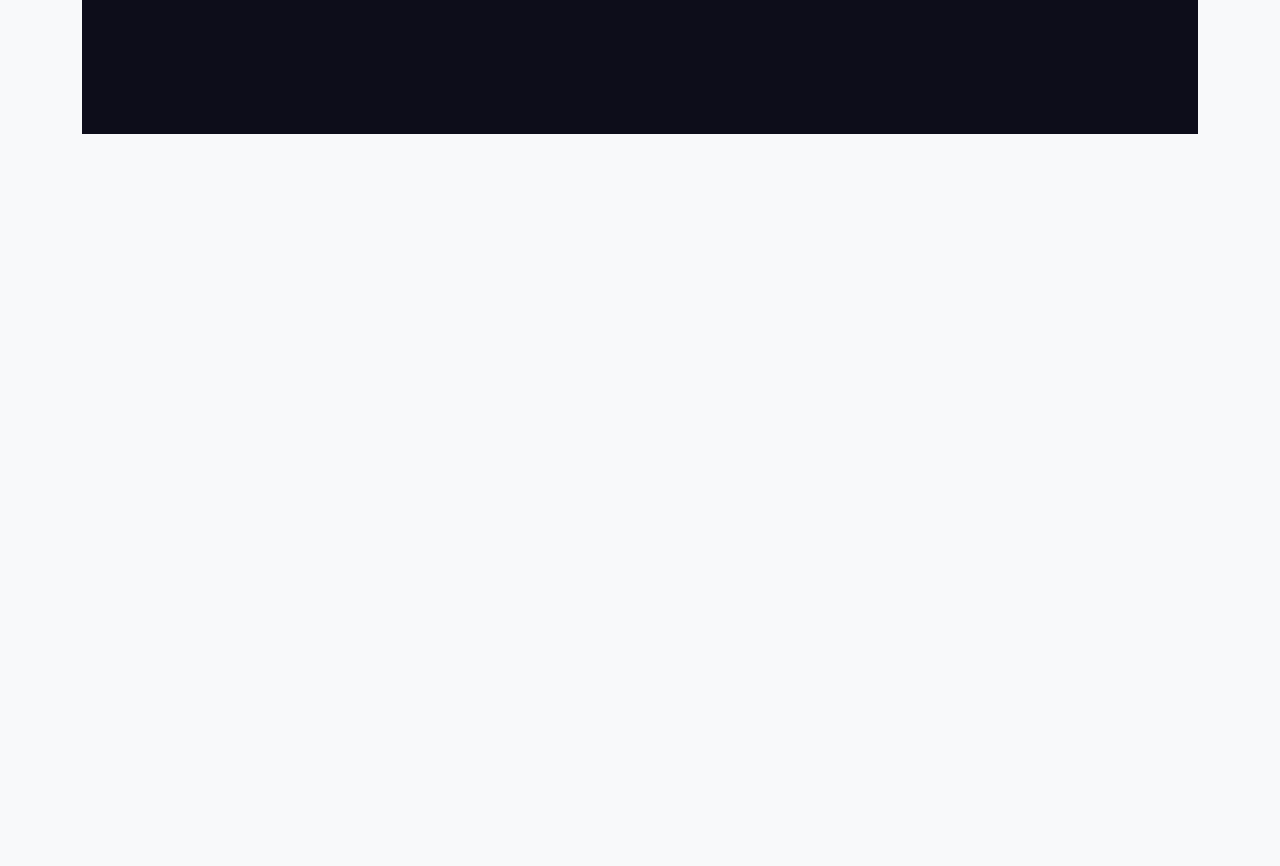
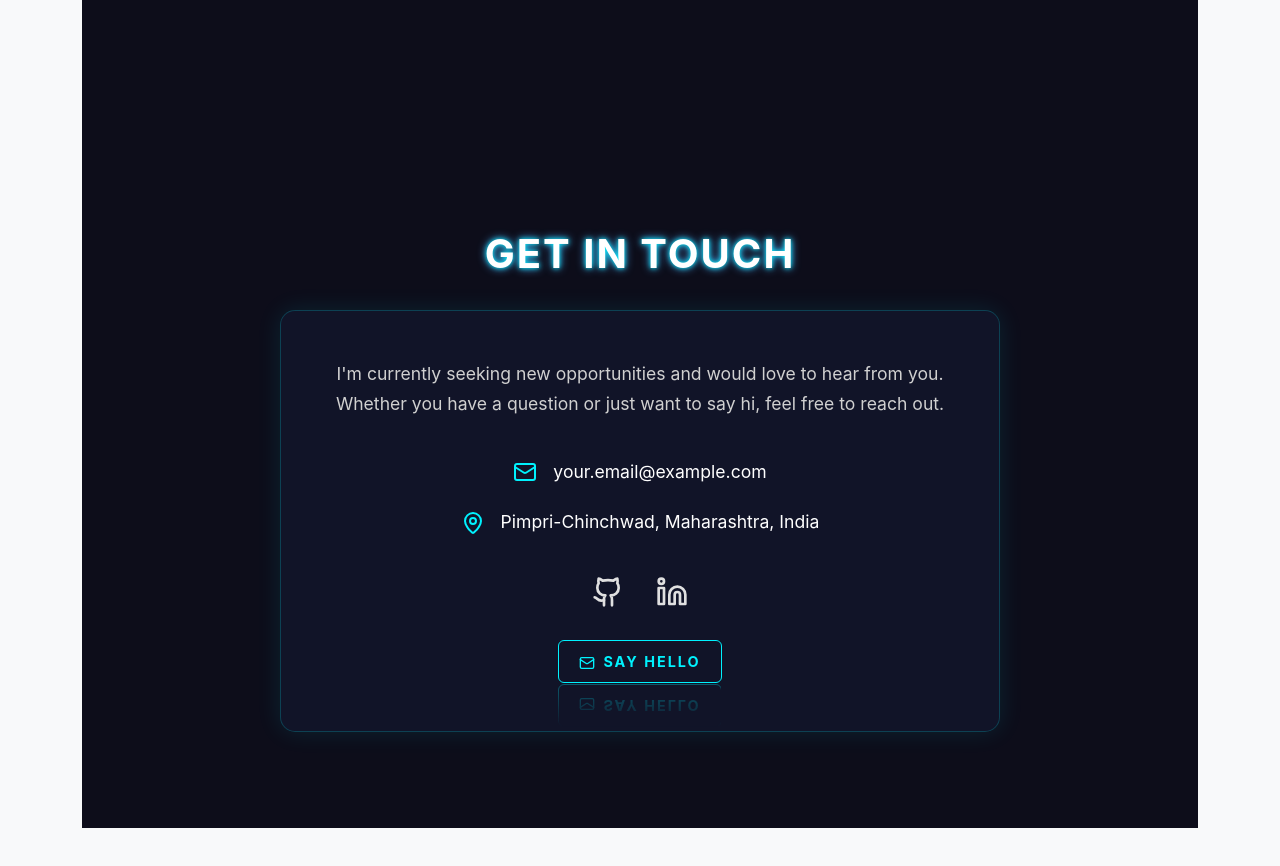
Before and after one commit to TheCoderAbhishek/my-portfolio, a React (Vite) app: page / in a window 1280 px wide. Shown: the part 6700-7566 px from the top of the page. Before the commit the page ends 6882 px from the top, so only its background shows below. Built offline with nearby package versions, Linux system fonts and the light colour scheme.

Commit message:
Contact section for the portfolio is created and designed

```diff
--- a/src/App.tsx
+++ b/src/App.tsx
@@ -5,6 +5,7 @@ import About from "./components/About";
 import Experience from "./components/Experience";
 import Skills from "./components/Skills";
 import Projects from "./components/Projects";
+import Contact from "./components/Contact";
 import { Container } from "react-bootstrap";
 import "./App.css";
 
@@ -25,7 +26,7 @@ function App() {
           <Experience />
           <Skills />
           <Projects />
-          {/* <Contact /> */}
+          <Contact />
         </Container>
       </main>
     </>
--- /dev/null
+++ b/src/components/Contact.tsx
@@ -0,0 +1,75 @@
+// components/Contact.tsx
+import { Container, Row, Col, Button } from "react-bootstrap";
+import { Mail, MapPin, Github, Linkedin } from "lucide-react";
+
+// Import the custom CSS for the Contact section
+import "../style/Contact.css";
+
+function Contact() {
+  return (
+    <section id="contact" className="contact-section">
+      <Container>
+        <h2 className="section-title-glow text-center">Get In Touch</h2>
+        <Row className="justify-content-center">
+          <Col md={10} lg={8}>
+            <div className="contact-panel">
+              <p className="contact-intro">
+                I'm currently seeking new opportunities and would love to hear
+                from you. Whether you have a question or just want to say hi,
+                feel free to reach out.
+              </p>
+
+              <div className="contact-details">
+                <div className="contact-item">
+                  <Mail size={24} className="contact-icon" />
+                  <a
+                    href="mailto:your.email@example.com"
+                    className="contact-link"
+                  >
+                    your.email@example.com
+                  </a>
+                </div>
+                <div className="contact-item">
+                  <MapPin size={24} className="contact-icon" />
+                  <span>Pimpri-Chinchwad, Maharashtra, India</span>
+                </div>
+              </div>
+
+              <div className="contact-social-links">
+                <a
+                  href="https://github.com/your-username"
+                  target="_blank"
+                  rel="noopener noreferrer"
+                  className="social-icon"
+                >
+                  <Github size={32} />
+                </a>
+                <a
+                  href="https://linkedin.com/in/your-username"
+                  target="_blank"
+                  rel="noopener noreferrer"
+                  className="social-icon"
+                >
+                  <Linkedin size={32} />
+                </a>
+              </div>
+
+              <div className="text-center mt-4">
+                <Button
+                  variant="outline-light"
+                  href="mailto:your.email@example.com"
+                  className="btn-neon"
+                >
+                  <Mail size={16} className="me-2" />
+                  <span>Say Hello</span>
+                </Button>
+              </div>
+            </div>
+          </Col>
+        </Row>
+      </Container>
+    </section>
+  );
+}
+
+export default Contact;
--- /dev/null
+++ b/src/style/Contact.css
@@ -0,0 +1,78 @@
+/* components/Contact.css */
+/* This file contains the styles for your futuristic Contact section. */
+
+.contact-section {
+  padding: 6rem 0;
+  position: relative;
+  background-color: #0d0d1a;
+}
+
+/* The holographic panel for contact info */
+.contact-panel {
+  background: rgba(19, 23, 46, 0.75);
+  backdrop-filter: blur(12px);
+  -webkit-backdrop-filter: blur(12px);
+  padding: 3rem;
+  border-radius: 15px;
+  border: 1px solid rgba(0, 242, 254, 0.2);
+  box-shadow: 0 0 25px rgba(0, 242, 254, 0.1);
+  text-align: center;
+}
+
+.contact-intro {
+  font-size: 1.1rem;
+  color: #d0d0d0;
+  line-height: 1.7;
+  margin-bottom: 2.5rem;
+}
+
+.contact-details {
+  margin-bottom: 2.5rem;
+  display: flex;
+  flex-direction: column;
+  align-items: center;
+  gap: 1.5rem;
+}
+
+.contact-item {
+  display: flex;
+  align-items: center;
+  font-size: 1.1rem;
+  color: #fff;
+}
+
+.contact-icon {
+  color: #00f2fe;
+  margin-right: 1rem;
+  text-shadow: 0 0 8px #00f2fe;
+}
+
+.contact-link {
+  color: #fff;
+  text-decoration: none;
+  transition: color 0.3s ease, text-shadow 0.3s ease;
+}
+
+.contact-link:hover {
+  color: #00f2fe;
+  text-shadow: 0 0 8px #00f2fe;
+}
+
+.contact-social-links {
+  margin-bottom: 2rem;
+  display: flex;
+  justify-content: center;
+  gap: 2rem;
+}
+
+/* Reusing the social icon style from Hero.css */
+.contact-social-links .social-icon {
+  color: #e0e0e0;
+  transition: 0.3s ease;
+}
+
+.contact-social-links .social-icon:hover {
+  color: #00f2fe;
+  transform: scale(1.2) translateY(-5px);
+  text-shadow: 0 0 10px #00f2fe, 0 0 20px #00f2fe;
+}
```
